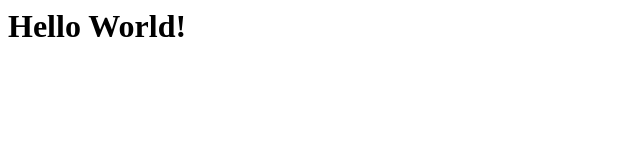
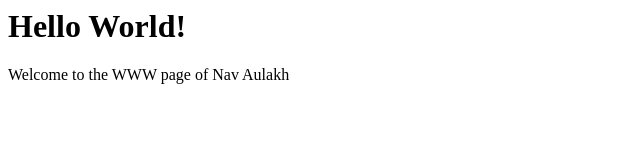
Before and after one commit to nav/git, a plain HTML site: page index.html in a window 1280 px wide. Shown: the whole page, without its empty margins (0-640 px from the left). Drawn offline with Linux system fonts and the light colour scheme.

Commit message:
Added a message

```diff
--- a/index.html
+++ b/index.html
@@ -2,5 +2,6 @@
   <head><title>Hello World!</title></head>
   <body>
     <h1>Hello World!</h1>
+    <p>Welcome to the WWW page of Nav Aulakh</p>
   </body>
 </html>
```
